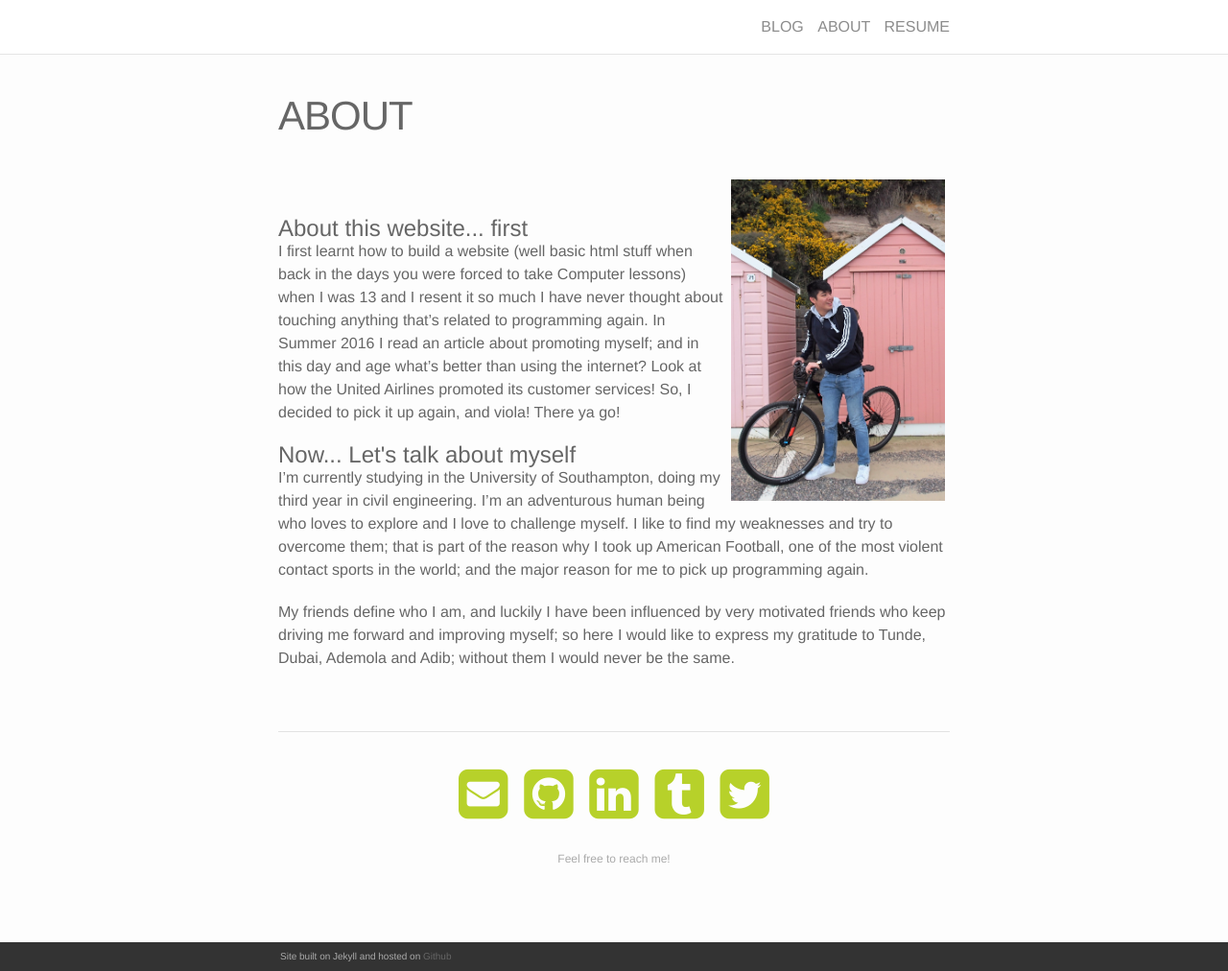
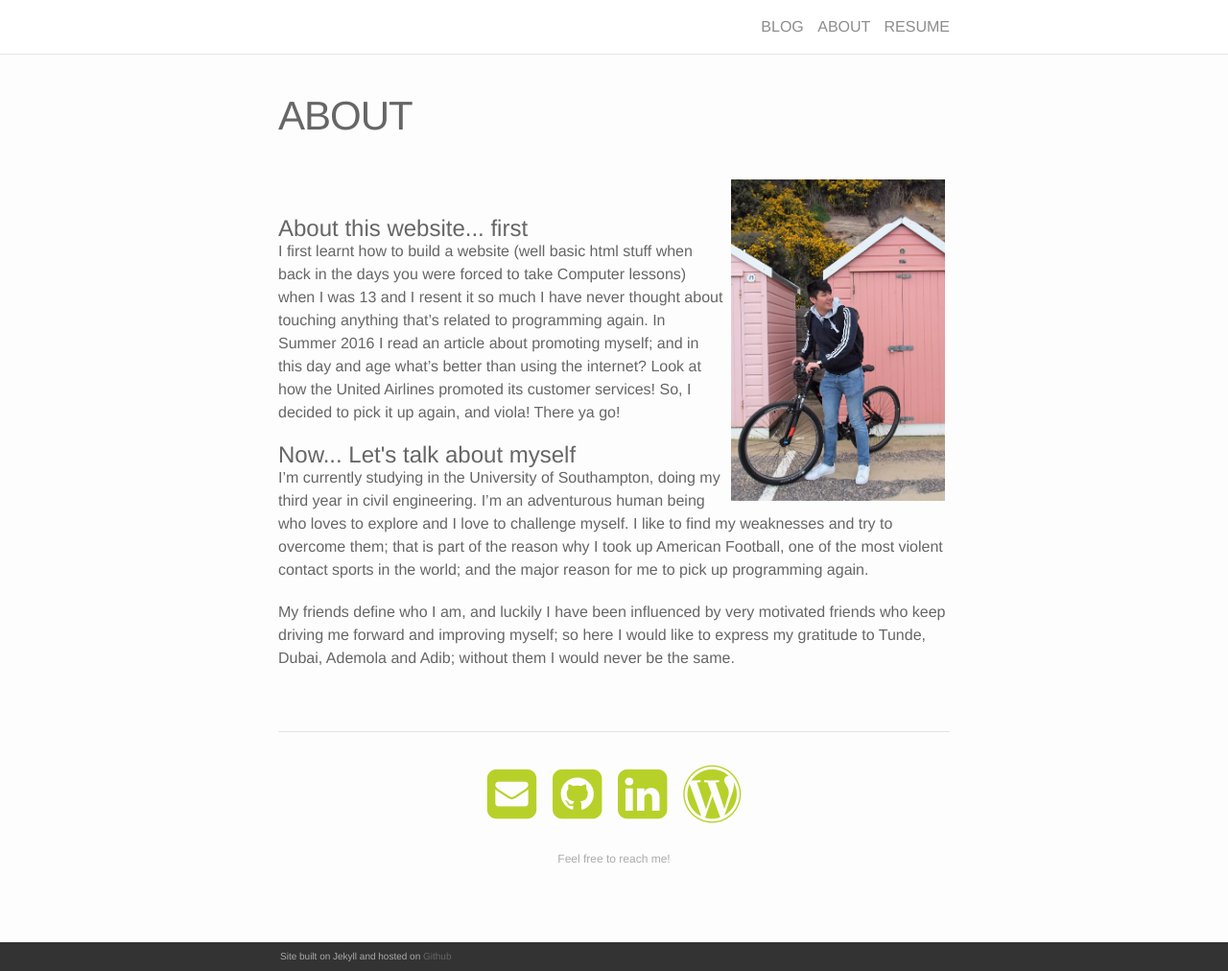
Before and after one commit to chwong1996/myhome, a Jekyll site: the page built from about.md, in a window 1280 px wide and 1012 px high. Shown: the whole window at 96% size. Built offline with Jekyll 4.4.1, drawn with Linux system fonts in a browser that asks for light colours; nearby versions of some CDN libraries.

Commit message:
Update about.md

```diff
--- a/about.md
+++ b/about.md
@@ -26,9 +26,8 @@ My friends define who I am, and luckily I have been influenced by very motivated
 <span class="contacticon center">
 	<a href="mailto:chwong1996@gmail.com"><i class="fa fa-envelope-square"></i></a>
 	<a href="https://github.com/chwong1996" target="_blank"><i class="fa fa-github-square"></i></a>
-	<a href="https://www.linkedin.com" target="_blank"><i class="fa fa-linkedin-square"></i></a>
-	<a href="http://tumblr.com" target="_blank"><i class="fa fa-tumblr-square"></i></a>
-	<a href="https://twitter.com" target="_blank"><i class="fa fa-twitter-square"></i></a>
+	<a href="https://www.linkedin.com/in/chinhanghenryvong/" target="_blank"><i class="fa fa-linkedin-square"></i></a>
+	<a href="http://henryfromhongkong.com" target="_blank"><i class="fa fa-wordpress" aria-hidden="true"></i></a>
 </span>
 
 <div class="col three caption">
```
